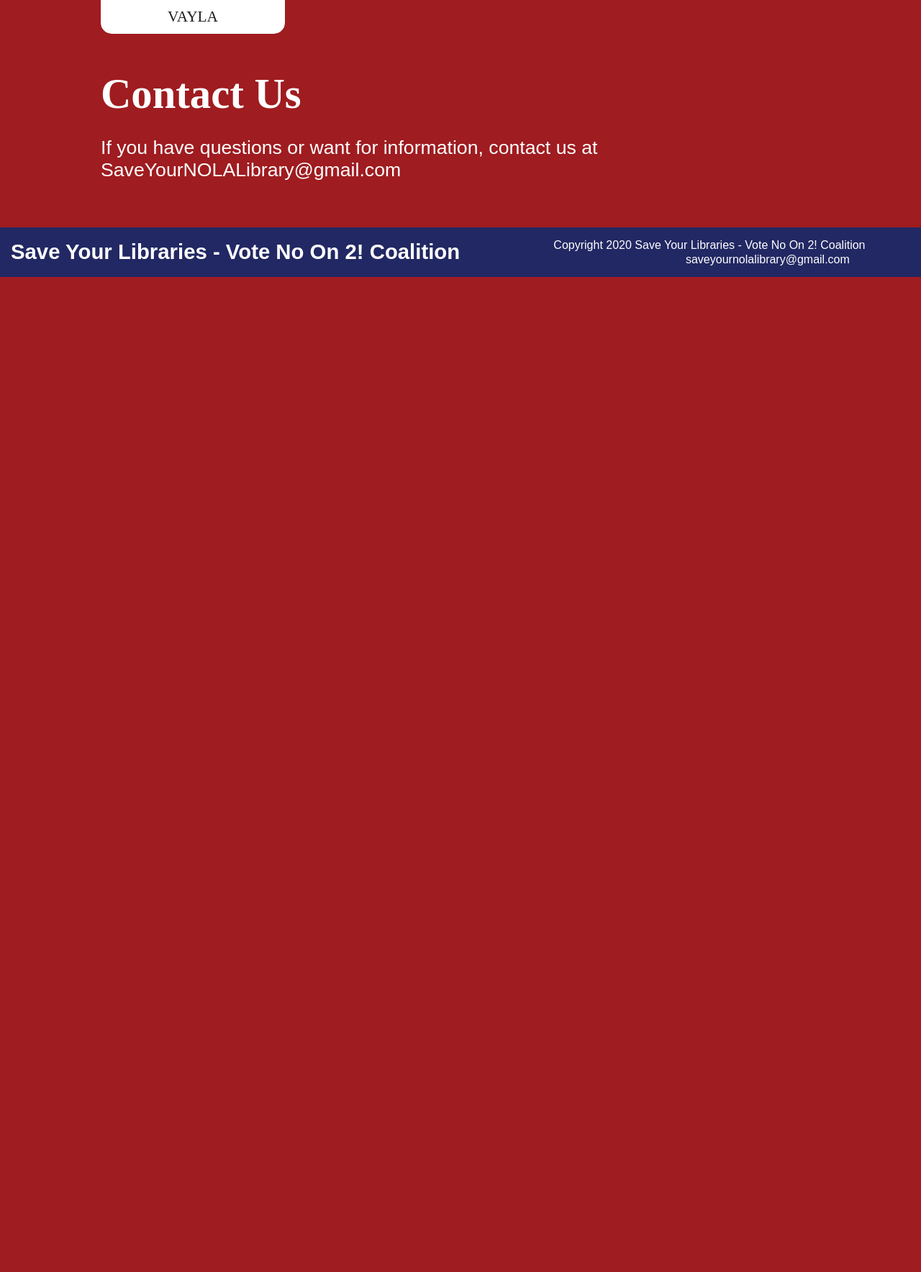
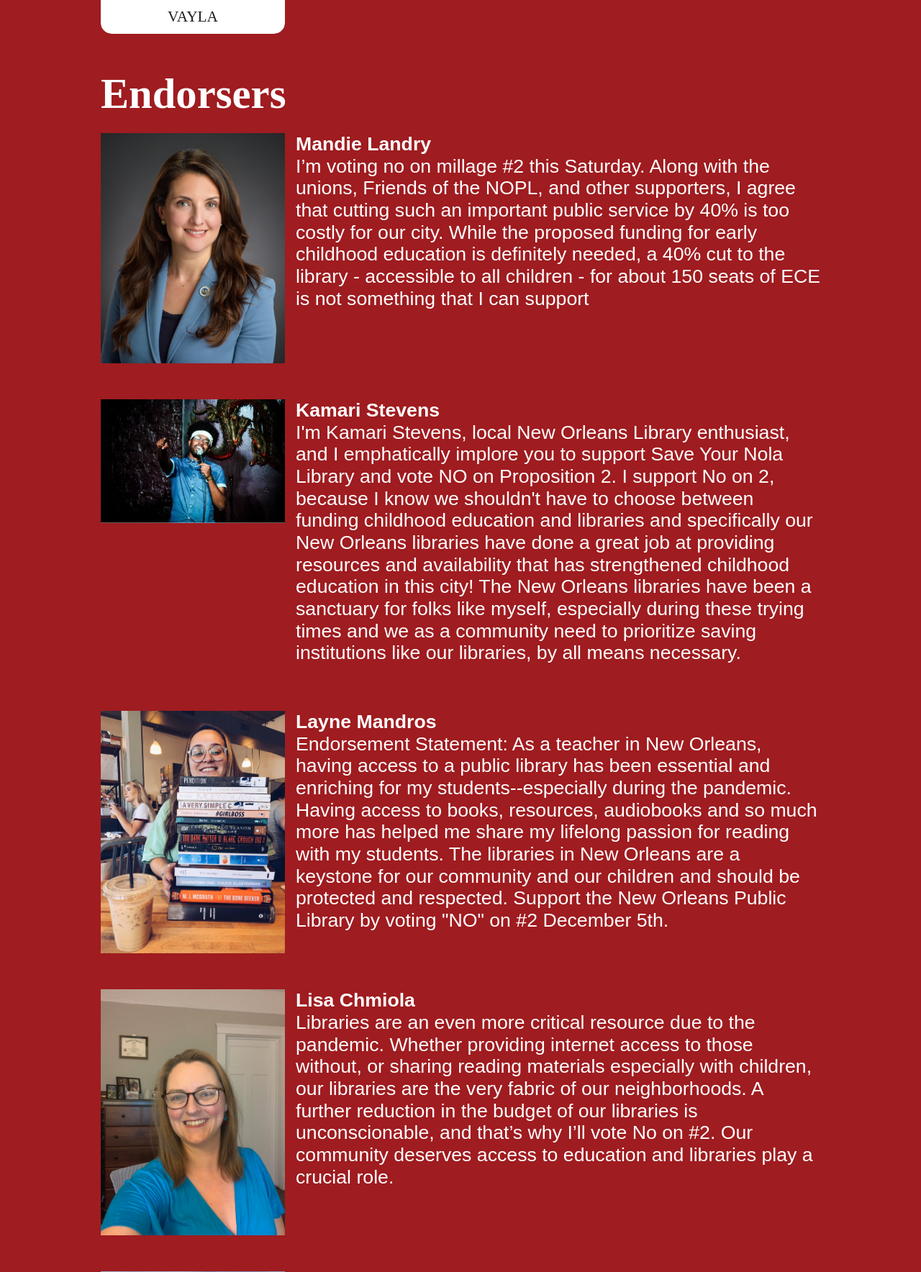
Before and after one commit to zhephree/saveyourlibraries, a PHP site: page /about in a window 1280 px wide. Shown: the part 2721-4489 px from the top of the page at 72% size. Before the commit the page ends 3106 px from the top, so only its background shows below. Run offline with PHP 8.4, Linux system fonts and the light colour scheme; some libraries are stand-ins or nearby versions; some web fonts are replaced.

Commit message:
add endorsers section to About

```diff
--- a/about.php
+++ b/about.php
@@ -181,6 +181,43 @@ require('_header.php');
 				</div>
 			</div>
 
+			<h1 class="mt-40">Endorsers</h1>
+			<div class="bullet-item">
+				<img src="/img/end_mandie.jpg" alt="photo of Mandie Landry">
+				<p>
+					<strong>Mandie Landry</strong><br>
+					I’m voting no on millage #2 this Saturday. Along with the unions, Friends of the NOPL, and other supporters, I agree that cutting such an important public service by 40% is too costly for our city. While the proposed funding for early childhood education is definitely needed, a 40% cut to the library - accessible to all children - for about 150 seats of ECE is not something that I can support
+				</p>
+			</div>
+			<div class="bullet-item">
+				<img src="/img/end_kamari.jpg" alt="photo of Kamari Stevens">
+				<p>
+					<strong>Kamari Stevens</strong><br>
+					I'm Kamari Stevens, local New Orleans Library enthusiast, and I emphatically implore you to support Save Your Nola Library and vote NO on Proposition 2. I support No on 2, because I know we shouldn't have to choose between funding childhood education and libraries and specifically our New Orleans libraries have done a great job at providing resources and availability that has strengthened childhood education in this city! The New Orleans libraries have been a sanctuary for folks like myself, especially during these trying times and we as a community need to prioritize saving institutions like our libraries, by all means necessary.
+				</p>
+			</div>
+			<div class="bullet-item">
+				<img src="/img/end_layne.jpg" alt="photo of Layne Mandros">
+				<p>
+					<strong>Layne Mandros</strong><br>
+					Endorsement Statement: As a teacher in New Orleans, having access to a public library has been essential and enriching for my students--especially during the pandemic. Having access to books, resources, audiobooks and so much more has helped me share my lifelong passion for reading with my students. The libraries in New Orleans are a keystone for our community and our children and should be protected and respected. Support the New Orleans Public Library by voting "NO" on #2 December 5th.
+				</p>
+			</div>
+			<div class="bullet-item">
+				<img src="/img/end_lisa.jpg" alt="photo of Lisa Chmiola">
+				<p>
+					<strong>Lisa Chmiola</strong><br>
+					Libraries are an even more critical resource due to the pandemic. Whether providing internet access to those without, or sharing reading materials especially with children, our libraries are the very fabric of our neighborhoods. A further reduction in the budget of our libraries is unconscionable, and that’s why I’ll vote No on #2. Our community deserves access to education and libraries play a crucial role.
+				</p>
+			</div>
+			<div class="bullet-item">
+				<img src="/img/end_matthijs.jpg" alt="photo of Matthijs Herzberg">
+				<p>
+					<strong>Matthijs Herzberg</strong><br>
+					My reasons for opposing millage #2 are simple: defunding our library system by nearly 40% will be massively destructive. Libraries are a cornerstone of our society: they empower all, but especially those of lesser means, and a society is only as strong as its most vulnerable members. It is upsetting to see our leaders abuse their power to lie about the reasoning and effects of the proposal, but I believe the people of this city are smart enough to see through that.
+				</p>
+			</div>
+
 			<h1 class="mt-40">Contact Us</h1>
 			<p>If you have questions or want for information, contact us at SaveYourNOLALibrary@gmail.com</p>
 
--- a/css/site.css
+++ b/css/site.css
@@ -355,6 +355,12 @@ body:not(.page-home) main {
 				width: var(--icon-big);
 			}
 
+			.bullet-item img {
+				width: 256px;
+				align-self: flex-start;
+				margin-right: 15px;
+			}
+
 			.bullet-item p {
 				font-size: var(--fs-normal);
 				margin-left: 60px;
```
Also changed, not shown: img/end_kamari.jpg (added), img/end_layne.jpg (added), img/end_lisa.jpg (added), img/end_mandie.jpg (added), img/end_matthijs.jpg (added).
